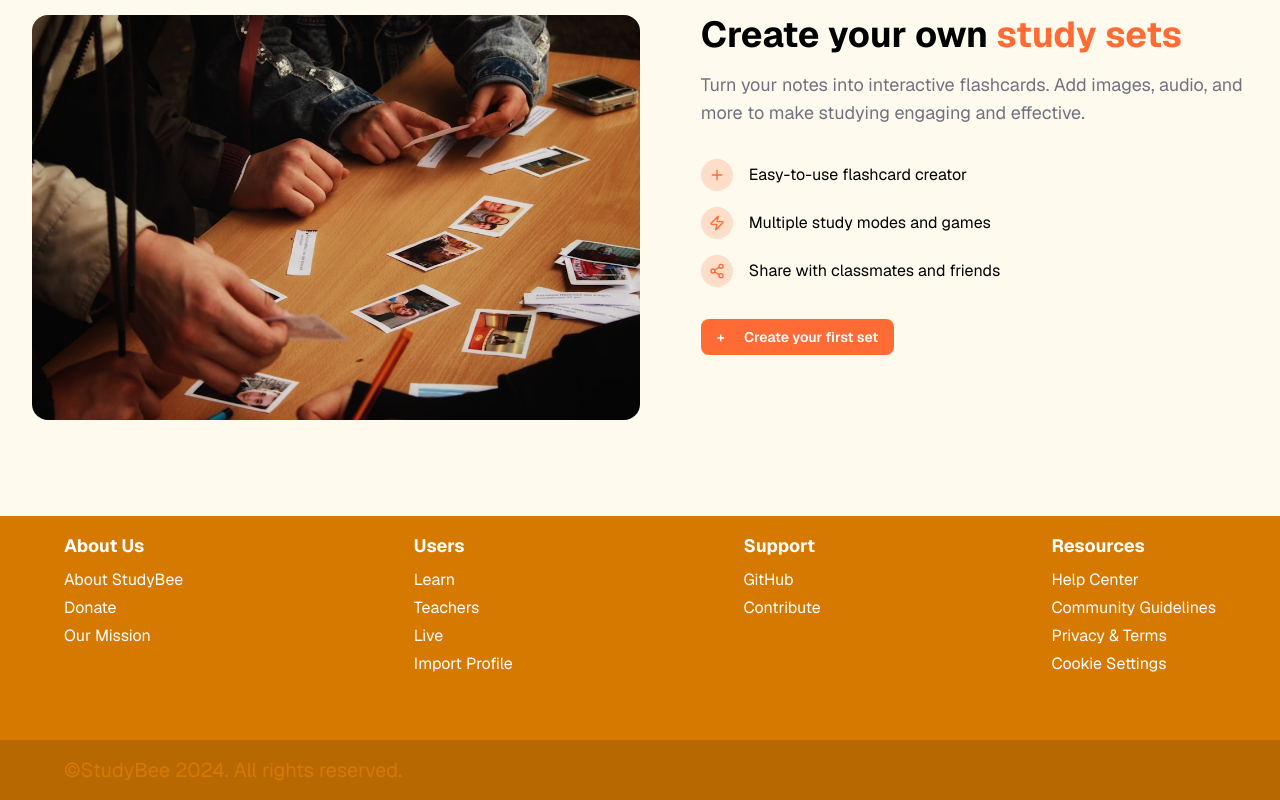
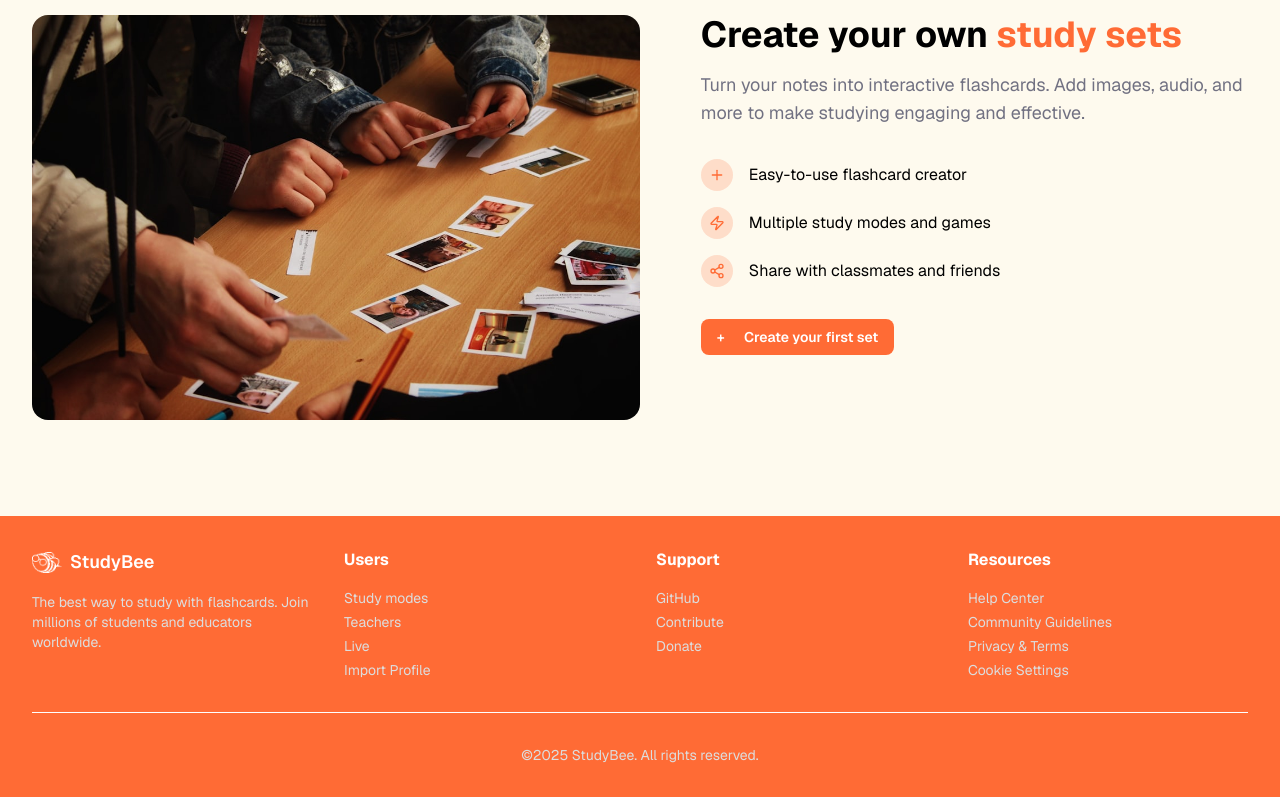
Before and after one commit to Zantron2000/StudyBee, a Next.js app: page / in a window 1280 px wide. Shown: the part 1722-2522 px from the top of the page. Built offline with nearby package versions, Linux system fonts and the light colour scheme.

Commit message:
Modernized the footer

```diff
--- a/src/app/globals.css
+++ b/src/app/globals.css
@@ -30,6 +30,8 @@
 
   --color-secondary: #ff6b35;
   --color-secondary-foreground: #FFFFFF;
+  --color-secondary-foreground-passive: #DDDDDD;
+  --color-secondary-border: #FFFFFF;
 
   --color-tertiary: #000000;
   --color-tertiary-foreground: #000000;
@@ -55,8 +57,10 @@
 
   --color-button-tertiary: #FFFFFF;
   --color-button-tertiary-foreground: #000000;
+  --color-button-tertiary-foreground-passive: #717182;
   --color-button-tertiary-border: #000000;
   --color-button-tertiary-hover: #E0E0E0;
+  --color-button-tertiary-border-passive: #ececf0;
 }
 
 @theme inline {
--- a/src/components/Footer.js
+++ b/src/components/Footer.js
@@ -1,26 +1,37 @@
 "use client";
+
+import Image from "next/image";
 
 export default function Footer() {
     const footerLinks = [
-        { group: 'About Us', links: [{ name: 'About StudyBee', href: '#' }, { name: 'Donate', href: '#' }, { name: 'Our Mission', href: '#' }] },
-        { group: 'Users', links: [{ name: 'Learn', href: '#' }, { name: 'Teachers', href: '#' }, { name: 'Live', href: '#' }, { name: 'Import Profile', href: '#' }] },
-        { group: 'Support', links: [{ name: 'GitHub', href: '#' }, { name: 'Contribute', href: '#' }] },
+        { group: 'Users', links: [{ name: 'Study modes', href: '#' }, { name: 'Teachers', href: '#' }, { name: 'Live', href: '#' }, { name: 'Import Profile', href: '#' }] },
+        { group: 'Support', links: [{ name: 'GitHub', href: '#' }, { name: 'Contribute', href: '#' }, { name: 'Donate', href: '#' }] },
         { group: 'Resources', links: [{ name: 'Help Center', href: '#' }, { name: 'Community Guidelines', href: '#' }, { name: 'Privacy & Terms', href: '#' }, { name: 'Cookie Settings', href: '#' }] },
     ]
 
     return (
-        <footer>
-            <div className="bg-background-secondary text-foreground-secondary pt-4 px-16 flex justify-between pb-16">
+        <footer className="bg-secondary text-secondary-foreground flex justify-center">
+            <div className="px-8 max-w-7xl w-full">
+                <div className="grid grid-cols-1 md:grid-cols-4 gap-4 md:gap-8 py-8">
+                    <div className="text-lg font-semibold">
+                        <div className="flex justify-center md:justify-start items-center mb-4">
+                            <Image className="mr-2" src={'/StudyBeeLogo-light.png'} alt="StudyBee Logo" width={30} height={20} />
+                            <div>StudyBee</div>
+                        </div>
+                        <div className="text-sm text-secondary-foreground-passive font-normal w-full text-center md:text-left">
+                            The best way to study with flashcards. Join millions of students and educators worldwide.
+                        </div>
+                    </div>
                     {
                         footerLinks.map((section) => (
                             <div key={section.group}>
-                            <div className="text-lg font-bold mb-2">
+                                <div className="text-center md:text-left text-md font-bold mb-2 lg:mb-4">
                                     {section.group}
                                 </div>
-                            <div className="space-y-1 text-md">
+                                <div className="text-center md:text-left space-y-2 md:space-y-1 text-sm">
                                     {section.links.map((link) => (
                                         <div key={link.name}>
-                                        <a href={link.href} className="hover:underline">
+                                            <a href={link.href} className="hover:text-secondary-foreground text-secondary-foreground-passive">
                                                 {link.name}
                                             </a>
                                         </div>
@@ -30,10 +41,11 @@ export default function Footer() {
                         ))
                     }
                 </div>
-            <div className="bg-background-quaternary text-foreground-quaternary py-4 px-16">
-                <p className="text-xl">
-                    &copy;StudyBee 2024. All rights reserved.
+                <div className="bg-secondary text-secondary-foreground-passive border-t-1 border-secondary-border py-8">
+                    <p className="text-sm text-center">
+                        &copy;2025 StudyBee. All rights reserved.
                     </p>
+                </div>
             </div>
         </footer>
     );
```
Also changed, not shown: public/StudyBeeLogo-light.png (added), 1 other file (tests, documents, lock files or other folders). Lines whose indentation alone changed are shown as unchanged.
